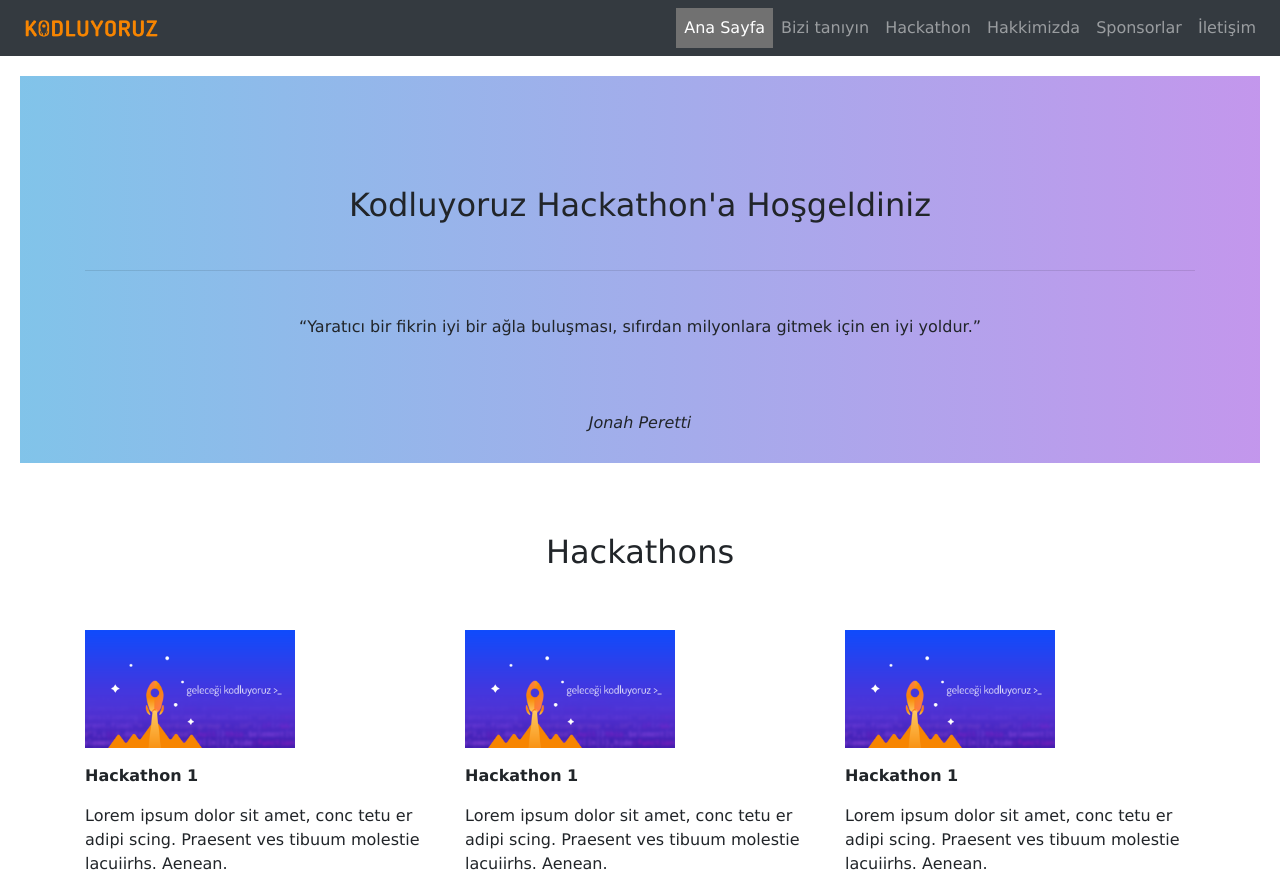
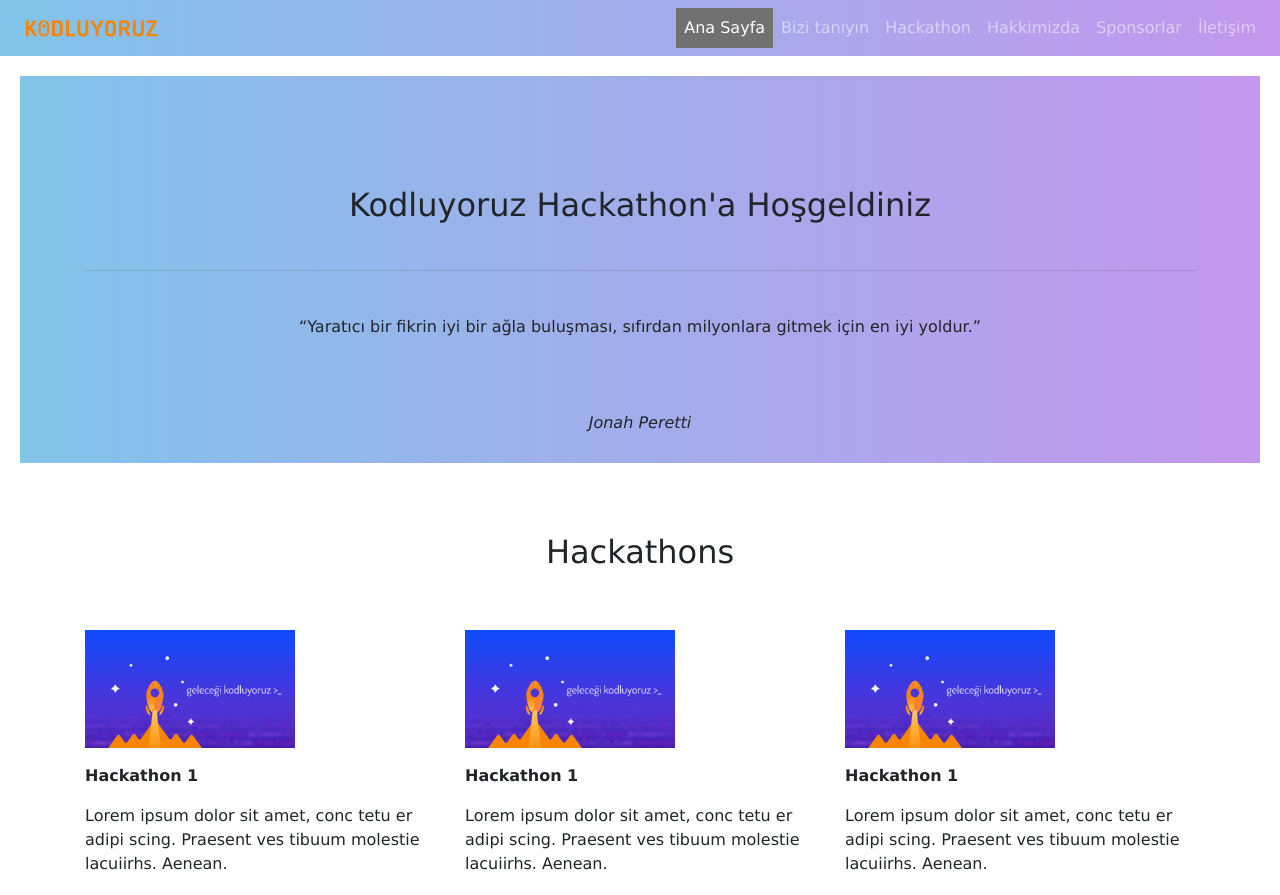
Before and after one commit to moondayz/KappaWebPage-Kodluyoruz, a plain HTML site: page Kappa/anasayfa.html in a window 1280 px wide. Shown: the top 895 px of the page. Drawn offline with nearby package versions, Linux system fonts and the light colour scheme.

Commit message:
menu bar modified

```diff
--- a/Kappa/anasayfa.html
+++ b/Kappa/anasayfa.html
@@ -15,7 +15,7 @@
 
 <body>
 
-    <nav class="navbar navbar-expand-md navbar-dark bg-dark">
+    <nav class="navbar navbar-expand-md navbar-dark headerBg">
         <a href="anasayfa.html">
             <img src="./assets/img/logo-one.png" class="img-fluid" style="width:150px" alt="Responsive image">
         </a>
```
Also changed, not shown: Kappa/biziTaniyin.html (+1 -1 lines), Kappa/hackathon.html (+1 -1 lines), Kappa/hakkimizda.html (+1 -1 lines), Kappa/hakkimizda2.html (+1 -1 lines), Kappa/sponsor.html (+1 -1 lines).
